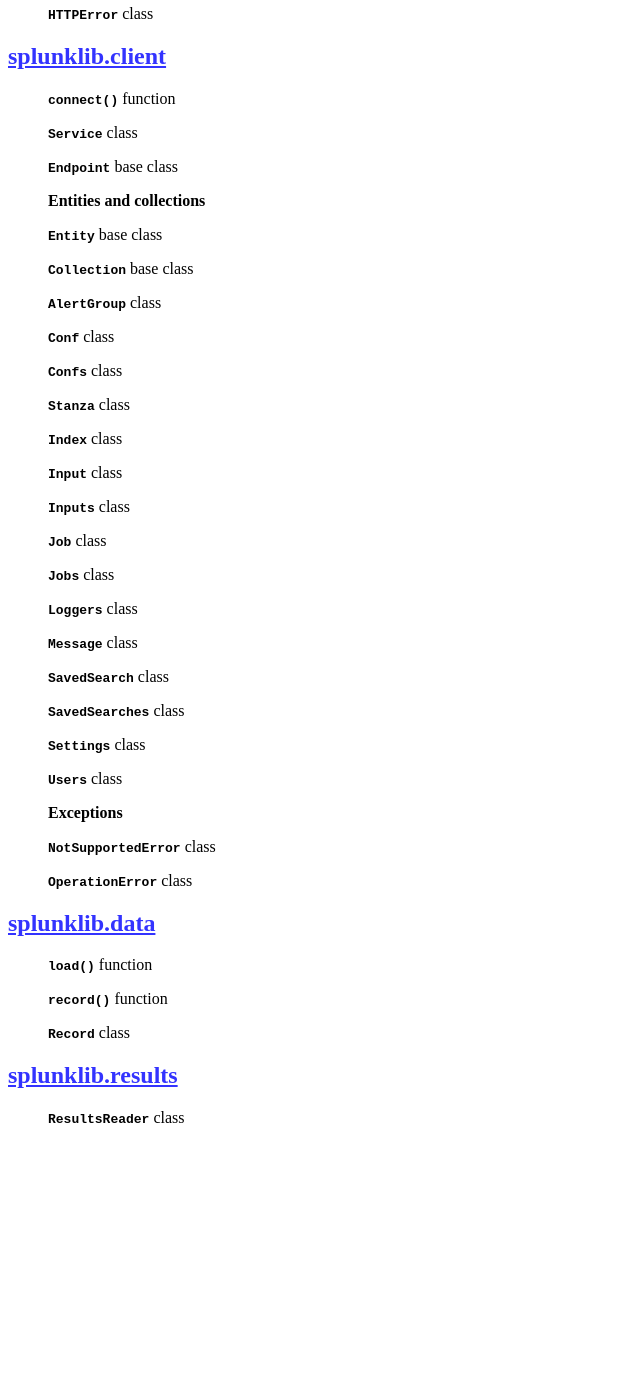
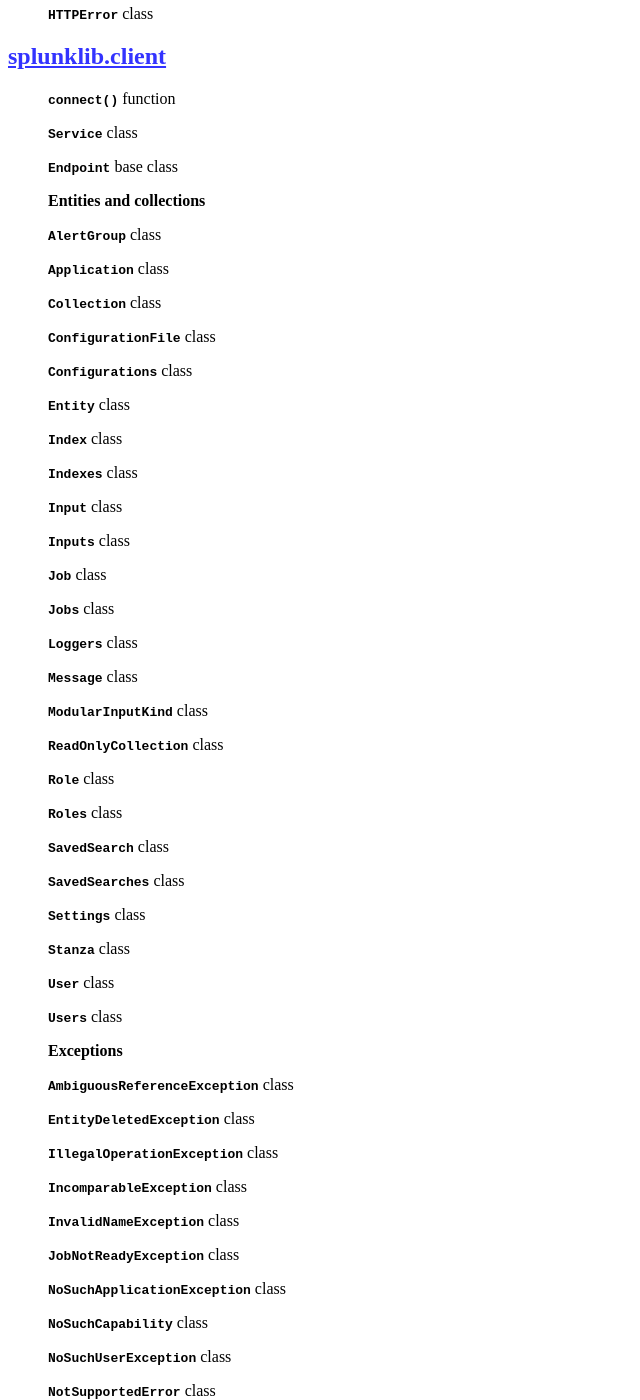
Before and after one commit to splunk/splunk-sdk-python, a Sphinx documentation site: the page built from docs/index.rst, in a window 1280 px wide and 1400 px high, scrolled down 276 px. Shown: the whole window, without its empty margins (0-640 px from the left). Built offline with Sphinx 7.4.7, drawn with Linux system fonts in a browser that asks for light colours; before the commit the page ends 1419 px from its top, so only the background shows below that; some of the changed text lies outside the part shown.

Commit message:
Updated the TOC with the current list of classes and exceptions.

```diff
--- a/docs/index.rst
+++ b/docs/index.rst
@@ -31,19 +31,21 @@
 
     **Entities and collections**
 
-    :class:`~splunklib.client.Entity` base class
-
-    :class:`~splunklib.client.Collection` base class
-
     :class:`~splunklib.client.AlertGroup` class
 
-    :class:`~splunklib.client.Conf` class
+    :class:`~splunklib.client.Application` class
 
-    :class:`~splunklib.client.Confs` class
+    :class:`~splunklib.client.Collection` class
 
-    :class:`~splunklib.client.Stanza` class
+    :class:`~splunklib.client.ConfigurationFile` class
+
+    :class:`~splunklib.client.Configurations` class
+
+    :class:`~splunklib.client.Entity` class
 
     :class:`~splunklib.client.Index` class
+
+    :class:`~splunklib.client.Indexes` class
 
     :class:`~splunklib.client.Input` class
 
@@ -57,19 +59,51 @@
 
     :class:`~splunklib.client.Message` class
 
+    :class:`~splunklib.client.ModularInputKind` class
+
+    :class:`~splunklib.client.ReadOnlyCollection` class
+
+    :class:`~splunklib.client.Role` class
+
+    :class:`~splunklib.client.Roles` class
+
     :class:`~splunklib.client.SavedSearch` class
 
     :class:`~splunklib.client.SavedSearches` class
 
     :class:`~splunklib.client.Settings` class
 
+    :class:`~splunklib.client.Stanza` class
+
+    :class:`~splunklib.client.User` class
+
     :class:`~splunklib.client.Users` class
 
     **Exceptions**
 
+    :class:`~splunklib.client.AmbiguousReferenceException` class
+
+    :class:`~splunklib.client.EntityDeletedException` class
+
+    :class:`~splunklib.client.IllegalOperationException` class
+
+    :class:`~splunklib.client.IncomparableException` class
+
+    :class:`~splunklib.client.InvalidNameException` class
+
+    :class:`~splunklib.client.JobNotReadyException` class
+
+    :class:`~splunklib.client.NoSuchApplicationException` class
+
+    :class:`~splunklib.client.NoSuchCapability` class
+
+    :class:`~splunklib.client.NoSuchUserException` class
+
     :class:`~splunklib.client.NotSupportedError` class
 
     :class:`~splunklib.client.OperationError` class
+
+    :class:`~splunklib.client.OperationFailedException` class
 
 
 :doc:`data`
```
